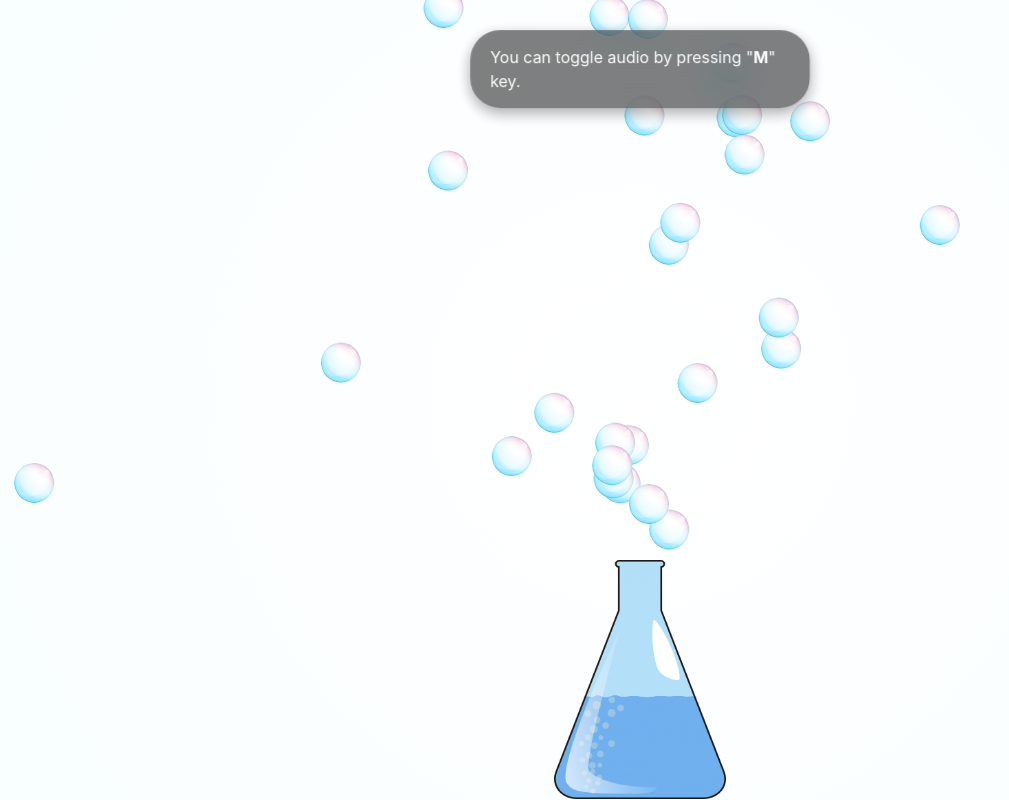
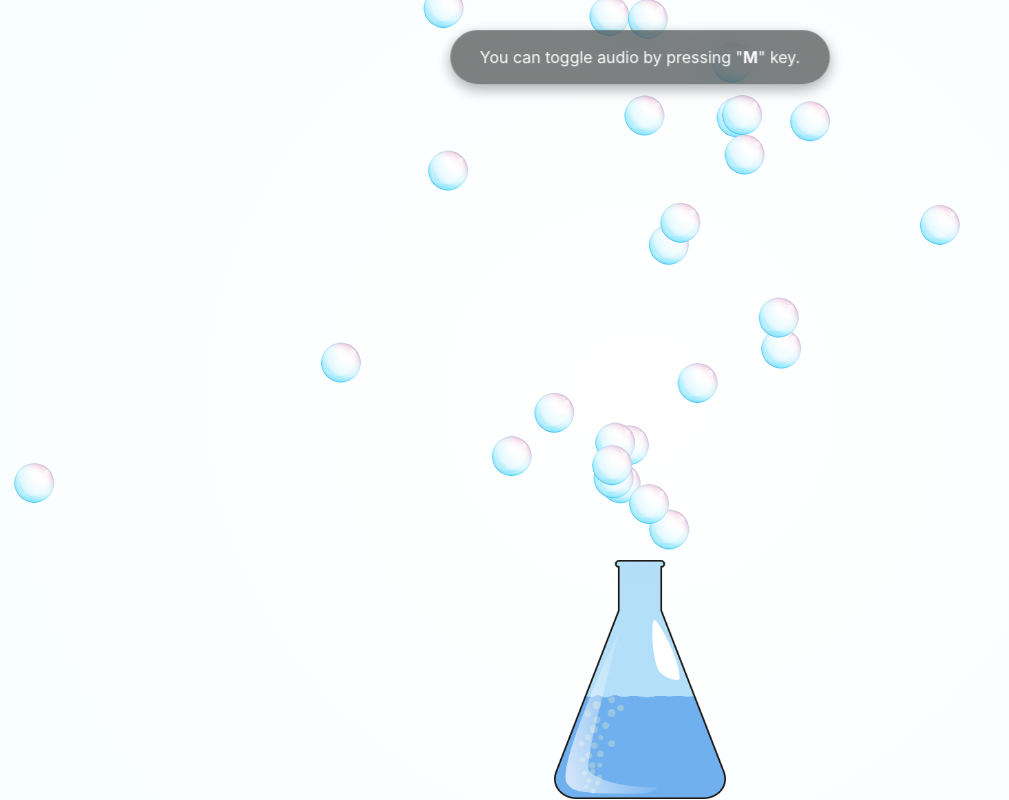
Before and after one commit to rsc17smart/bubbles-generator, a plain HTML site: page index.html in a window 1280 px wide. Shown: the whole page, without its empty margins (0-1009 px from the left). Drawn offline with Linux system fonts and the light colour scheme.

Commit message:
audio play fix.

```diff
--- a/assets/css/style.css
+++ b/assets/css/style.css
@@ -461,11 +461,12 @@ template {
     color: #fff;
     padding: 15px 20px;
     border-radius: 30px;
-    width: 80%;
-    max-width: 340px;
+    width: 90%;
+    max-width: 380px;
     -webkit-backdrop-filter: saturate(180%) blur(20px);
     backdrop-filter: saturate(180%) blur(20px);
     transition: 0.5s ease-in-out;
+    text-align: center;
     opacity: 0;
     visibility: hidden;
     transform: translateX(-50%) scale(0.5);
--- a/assets/js/script.js
+++ b/assets/js/script.js
@@ -17,8 +17,8 @@ OTO.BubbleGenerator = class {
             bubblesAudio.classList.add('oto-bubbles-audio');
             bubblesAudio.autoplay = true;
             bubblesAudio.loop = true;
-            bubblesAudio.muted = false;
-            bubblesAudio.play = true;
+            bubblesAudio.controls = true;
+            bubblesAudio.muted = true;
             bubblesAudio.innerHTML = '<source src="assets/audio/Water Bubble Sound FX Royalty Free Music.mp3" type="audio/mpeg">';
             this.container.appendChild(bubblesAudio);
 
```
